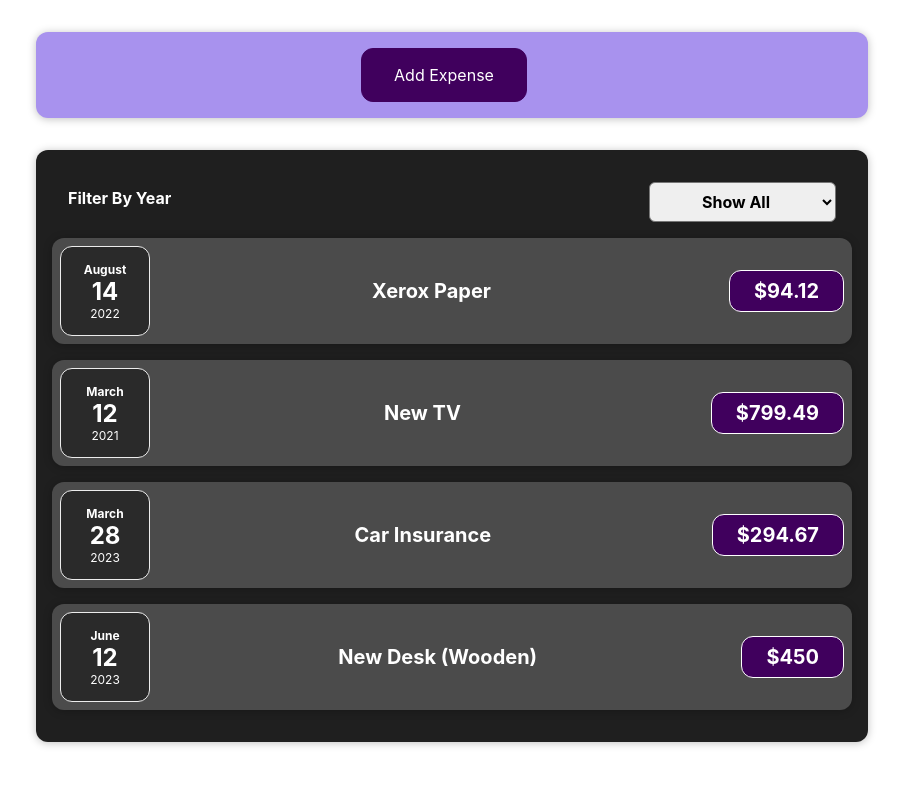
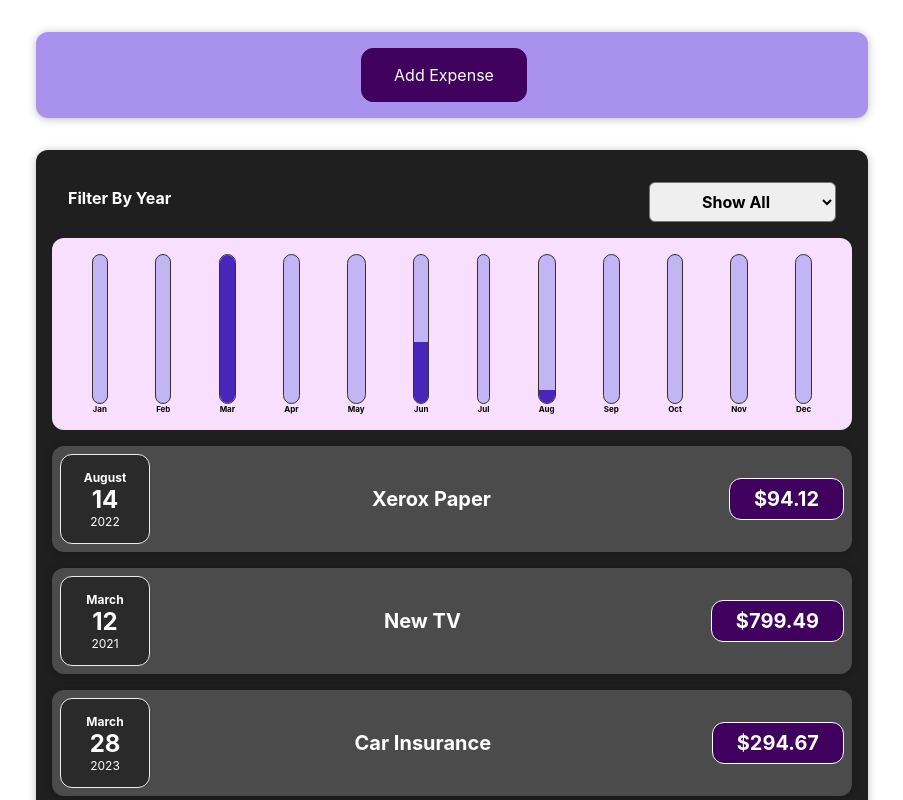
Before and after one commit to sunil04ce/react-complete-guide, a React (Create React App) app: page / in a window 1280 px wide. Shown: the top 800 px of the page, without its empty margins (188-1091 px from the left). Built offline with nearby package versions, Linux system fonts and the light colour scheme.

Commit message:
created chart based on amount with month as chartbar label

```diff
--- /dev/null
+++ b/src/components/Chart/Chart.css
@@ -0,0 +1,9 @@
+.chart {
+  padding: 1rem;
+  border-radius: 12px;
+  background-color: #f8dfff;
+  text-align: center;
+  display: flex;
+  justify-content: space-around;
+  height: 10rem;
+}
--- /dev/null
+++ b/src/components/Chart/Chart.js
@@ -0,0 +1,24 @@
+import './Chart.css'
+import ChartBar from './ChartBar';
+
+const Chart = (props) => {
+
+    const dataPointValues = props.dataPoints.map(dp => dp.value);
+    const maxValue = Math.max(...dataPointValues);
+
+    return (
+        <div className="chart">
+            {
+                props.dataPoints.map(dataPoint => (
+                    <ChartBar
+                        key={dataPoint.label}
+                        value={dataPoint.value}
+                        maxValue={maxValue}
+                        label={dataPoint.label} />
+                ))
+            }
+        </div>
+    );
+};
+
+export default Chart;
--- /dev/null
+++ b/src/components/Chart/ChartBar.css
@@ -0,0 +1,30 @@
+.chart-bar {
+  height: 100%;
+  display: flex;
+  flex-direction: column;
+  align-items: center;
+}
+
+.chart-bar__inner {
+  height: 100%;
+  width: 100%;
+  border: 1px solid #313131;
+  border-radius: 12px;
+  background-color: #c3b4f3;
+  overflow: hidden;
+  display: flex;
+  flex-direction: column;
+  justify-content: flex-end;
+}
+
+.chart-bar__fill {
+  background-color: #4826b9;
+  width: 100%;
+  transition: all 0.3s ease-out;
+}
+
+.chart-bar__label {
+  font-weight: bold;
+  font-size: 0.5rem;
+  text-align: center;
+}
--- /dev/null
+++ b/src/components/Chart/ChartBar.js
@@ -0,0 +1,24 @@
+import './ChartBar.css'
+
+const ChartBar = (props) => {
+    let barHeight = '0%';
+
+    if (props.maxValue > 0) {
+        barHeight = Math.round((props.value / props.maxValue) * 100) + '%';
+    }
+
+    return (
+        <div className='chart-bar'>
+            <div className='chart-bar__inner'>
+                <div className='chart-bar__fill'
+                    style={{
+                        height: barHeight
+                    }}>
+                </div>
+            </div>
+            <div className='chart-bar__label'>{props.label}</div>
+        </div>
+    );
+};
+
+export default ChartBar;
--- a/src/components/Expenses/Expenses.js
+++ b/src/components/Expenses/Expenses.js
@@ -2,6 +2,7 @@
 import Card from '../UI/Card';
 import ExpenseFilter from './ExpenseFilter';
 import ExpenseList from './ExpenseList';
+import ExpenseChart from './ExpensesChart';
 import './Expenses.css'
 
 const Expenses = (props) => {
@@ -25,6 +26,7 @@
         <>
             <Card className="expenses">
                 <ExpenseFilter selected={filteredYear} onFilter={filterHandler} />
+                <ExpenseChart expenses={filteredExpenses} />
                 <ExpenseList expenses={filteredExpenses} />
                 {/* <ExpenseItem title={props.items[0].title} amount={props.items[0].amount} date={props.items[0].date} />
                 <ExpenseItem title={props.items[1].title} amount={props.items[1].amount} date={props.items[1].date} />
--- /dev/null
+++ b/src/components/Expenses/ExpensesChart.js
@@ -0,0 +1,30 @@
+import Chart from '../Chart/Chart';
+
+const ExpensesChart = (props) => {
+
+    const chartDataPoints = [
+        { label: 'Jan', value: 0 },
+        { label: 'Feb', value: 0 },
+        { label: 'Mar', value: 0 },
+        { label: 'Apr', value: 0 },
+        { label: 'May', value: 0 },
+        { label: 'Jun', value: 0 },
+        { label: 'Jul', value: 0 },
+        { label: 'Aug', value: 0 },
+        { label: 'Sep', value: 0 },
+        { label: 'Oct', value: 0 },
+        { label: 'Nov', value: 0 },
+        { label: 'Dec', value: 0 },
+    ];
+
+    for (const expense of props.expenses) {
+        const expenseMonth = expense.date.getMonth();
+        chartDataPoints[expenseMonth].value += expense.amount;
+    }
+
+    return (
+        <Chart dataPoints={chartDataPoints} />
+    )
+};
+
+export default ExpensesChart;
--- a/src/components/NewExpense/ExpenseForm.js
+++ b/src/components/NewExpense/ExpenseForm.js
@@ -54,7 +54,7 @@
         event.preventDefault();
         const expenseData = {
             title: enteredTitle,
-            amount: enteredAmount,
+            amount: +enteredAmount,
             date: new Date(enteredDate)
         };
 
```
